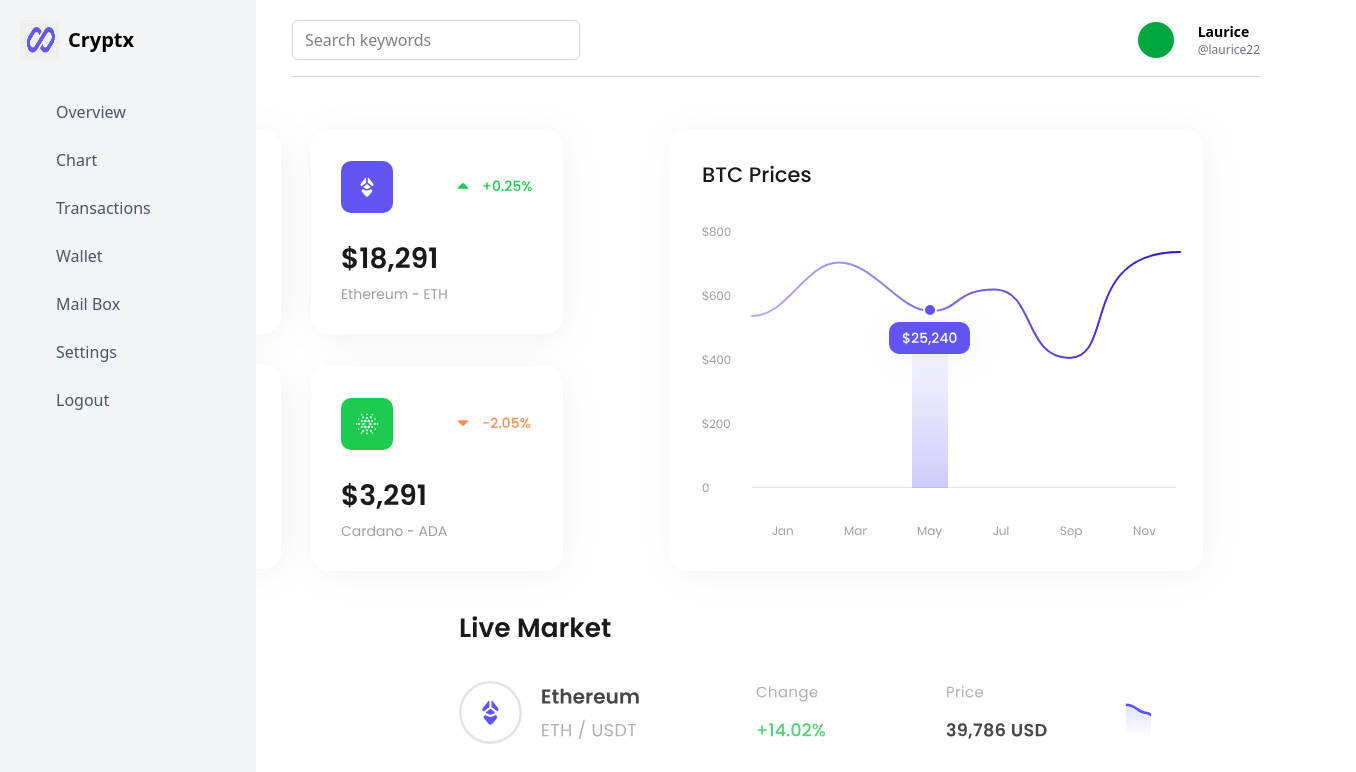
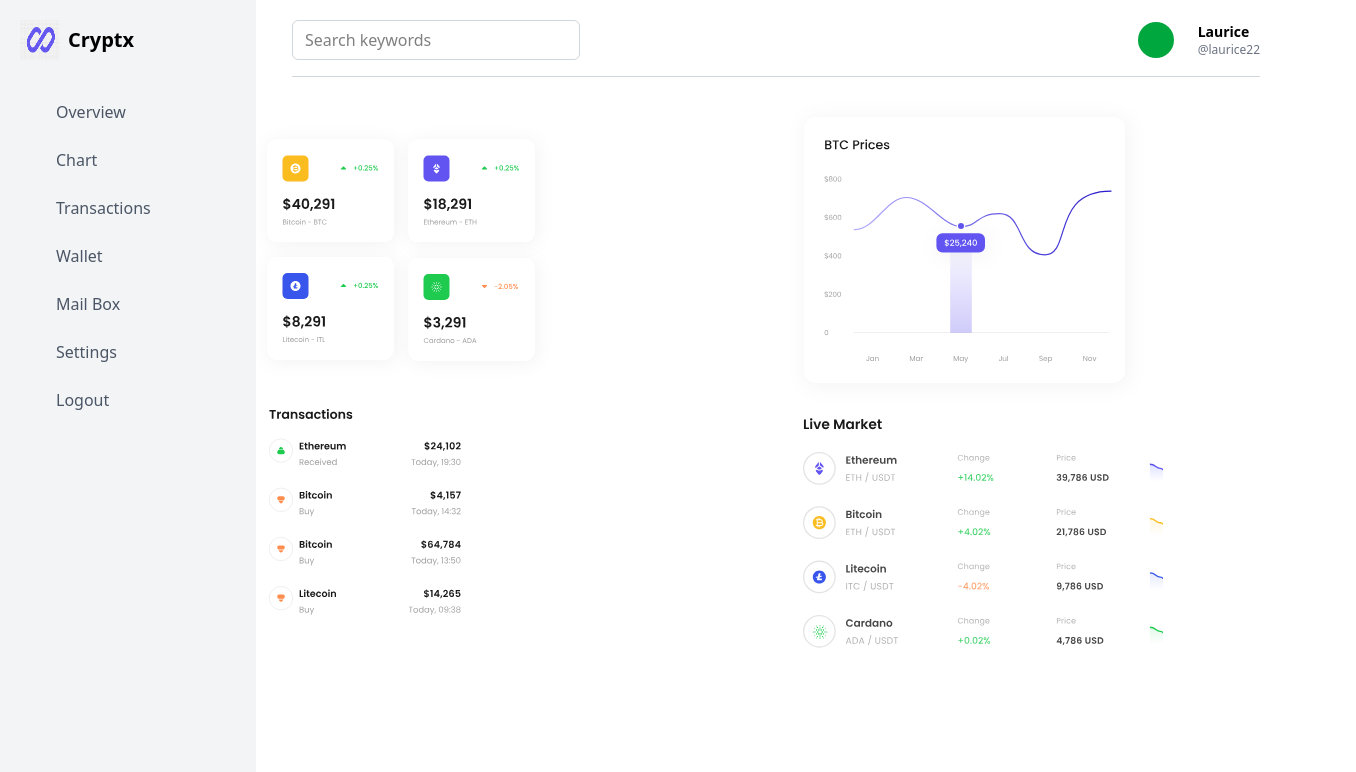
Before and after one commit to taylin1/Cryptx-Website1, a React (Vite) app in the folder cryptx-web/: page / in a window 1280 px wide. Shown: the top 772 px of the page, 1356 px wide, since content can reach past the window. Built offline with nearby package versions, Linux system fonts and the light colour scheme.

Commit message:
Updated divs

```diff
--- a/cryptx-web/src/App.jsx
+++ b/cryptx-web/src/App.jsx
@@ -13,13 +13,17 @@ function App() {
     <>
        <NavBar />
        <SideBar/>
-       <div className='flex flex-col mr-15 md:flex-row justify-end justify-evenly items-center space-x-10 mt-25'>
+       <div className='lg:max-w-10xl '>
+        <div className='flex flex-col md:flex-row justify-evenly items-center space-x-10 mt-25 ml-15 w-full'>
        <MetricCard/>
        <ChartVisual/>
        </div>
-       <div className='flex flex-col mr-15 md:flex-row justify-end justify-evenly items-center space-x-20'>
+       </div>
+       <div className='lg:max-w-10xl'>
+       <div className='flex flex-col md:flex-row ml-19 justify-evenly items-center space-x-10 w-full'>
        <TransactionTable/>
        <MainContent/>
+       </div>
        </div>
 
    </>
--- a/cryptx-web/src/components/MainContent.jsx
+++ b/cryptx-web/src/components/MainContent.jsx
@@ -5,9 +5,10 @@ function MainContent() {
   return (
    <>
    {/*Live Market Chart*/}
-     <div>
+   <div>
+     <div className="lg:max-w-2xl">
       <svg
-        className='w-full  mr-15 lg:w-[692px] h-auto'
+        className='w-full mr-15 h-auto'
         viewBox="0 0 550 500"
         fill="none"
         xmlns="http://www.w3.org/2000/svg"
@@ -404,6 +405,7 @@ function MainContent() {
         </defs>
       </svg>
     </div>
+    </div>
   </>
   )
 }
--- a/cryptx-web/src/components/SideBar.jsx
+++ b/cryptx-web/src/components/SideBar.jsx
@@ -3,7 +3,7 @@ import Cryptx from "../assets/cryptxlogo.png"
 
 function SideBar() {
   return (
-  <section className="fixed top-0 left-0 min-h-screen w-64 bg-gray-100 p-5 transform -translate-x-full lg:translate-x-0 transition-transform duration-300">
+  <section className="fixed top-0 left-0 h-screen w-64 bg-gray-100 p-5 transform -translate-x-full lg:translate-x-0 transition-transform duration-300">
 
   {/* Logo */}
   <div className="flex items-center gap-2 mb-10">
--- a/cryptx-web/src/components/ui/ChartVisual.jsx
+++ b/cryptx-web/src/components/ui/ChartVisual.jsx
@@ -3,9 +3,9 @@ import React from 'react'
 function ChartVisual() {
   return (
     <div>
-       <div>
+       <div className='lg:max-w-2xl mx-auto'>
       <svg
-        className='w-full mr-15 lg:w-[600px]'
+        className='w-full mr-15 '
         viewBox="0 0 600 508"
         fill="none"
         xmlns="http://www.w3.org/2000/svg"
--- a/cryptx-web/src/components/ui/MetricCard.jsx
+++ b/cryptx-web/src/components/ui/MetricCard.jsx
@@ -5,7 +5,7 @@ function MetricCard() {
     <div>
        <div >
       <svg
-        className='w-full lg:w-[600px] h-auto'
+        className='w-full lg:max-w-7xl h-auto'
         viewBox="0 0 600 508"
         fill="none"
         xmlns="http://www.w3.org/2000/svg"
--- a/cryptx-web/src/components/ui/TransactionTable.jsx
+++ b/cryptx-web/src/components/ui/TransactionTable.jsx
@@ -3,10 +3,10 @@ import React from 'react'
 function TransactionTable() {
   return (
     <div>
-       <div>
+       <div className='lg:max-w-7xl'>
       <svg
-        className='w-full mr-15 mb-10 lg:w-[320]'
-        viewBox="0 0 320 352"
+        className='w-full mb-10 '
+        viewBox="0 0 500 508"
         fill="none"
         xmlns="http://www.w3.org/2000/svg"
       >
```
